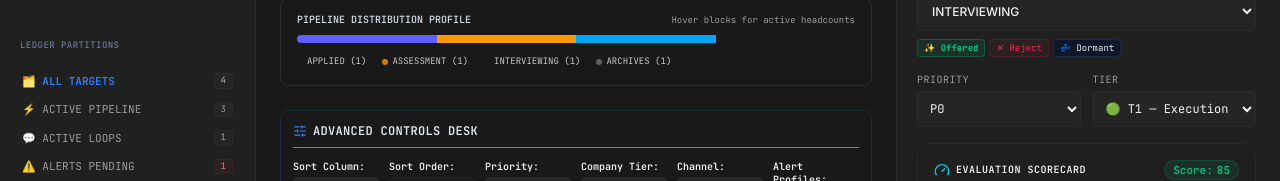
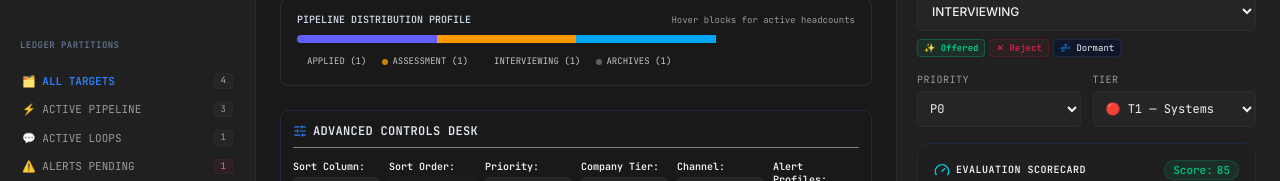
Before and after one commit to johnwesleyquintero/scalesmart-opportunity-os, a React (Vite) app: page / in a window 1280 px wide. Shown: the part 170-351 px from the top of the page. Built offline with nearby package versions, Linux system fonts and the light colour scheme.

Commit message:
refactor(ui): update tier definitions and labels
Standardize tier naming and color coding to align with the Systems/Specialist/Execution hierarchy across filters and opportunity views.

```diff
--- a/src/App.tsx
+++ b/src/App.tsx
@@ -1299,9 +1299,9 @@ export default function App() {
                         className={`p-1.5 rounded text-xs border ${theme.bgInput} cursor-pointer focus:outline-none focus:ring-1 focus:ring-sky-500`}
                       >
                         <option value="ALL">All Tiers</option>
-                        <option value="T1">⭐ Tier 1 (Dream)</option>
-                        <option value="T2">⭐ Tier 2 (High Value)</option>
-                        <option value="T3">⭐ Tier 3 (Standard)</option>
+                        <option value="T1">🔴 Tier 1 (Systems / Architect)</option>
+                        <option value="T2">🟡 Tier 2 (Specialist)</option>
+                        <option value="T3">🟢 Tier 3 (Execution / VA)</option>
                       </select>
                     </div>
 
@@ -1618,9 +1618,9 @@ export default function App() {
                           className={`px-2 py-1 rounded border text-[10.5px] font-mono cursor-pointer focus:outline-none ${theme.bgInput}`}
                         >
                           <option value="">Shift Tier...</option>
-                          <option value="T1">T1 (Execution)</option>
+                          <option value="T1">T1 (Systems)</option>
                           <option value="T2">T2 (Specialist)</option>
-                          <option value="T3">T3 (Systems)</option>
+                          <option value="T3">T3 (Execution)</option>
                         </select>
 
                         <select
--- a/src/components/OpportunityDetails.tsx
+++ b/src/components/OpportunityDetails.tsx
@@ -536,9 +536,9 @@ export default function OpportunityDetails({
               onChange={(e) => onUpdateTier(selectedOpp, e.target.value as OpportunityTier)}
               className={`w-full border rounded p-2 focus:outline-none cursor-pointer ${theme.bgInput}`}
             >
-              <option value="T1" className={isDark ? "bg-[#202020] text-white" : "bg-white text-black"}>🟢 T1 — Execution</option>
+              <option value="T1" className={isDark ? "bg-[#202020] text-white" : "bg-white text-black"}>🔴 T1 — Systems</option>
               <option value="T2" className={isDark ? "bg-[#202020] text-white" : "bg-white text-black"}>🟡 T2 — Specialist</option>
-              <option value="T3" className={isDark ? "bg-[#202020] text-white" : "bg-white text-black"}>🔴 T3 — Systems</option>
+              <option value="T3" className={isDark ? "bg-[#202020] text-white" : "bg-white text-black"}>🟢 T3 — Execution</option>
             </select>
           </div>
         </div>
--- a/src/components/OpportunityModal.tsx
+++ b/src/components/OpportunityModal.tsx
@@ -165,13 +165,13 @@ export default function OpportunityModal({
                     className={`w-full border rounded p-2.5 focus:outline-none cursor-pointer font-sans ${theme.bgInput}`}
                   >
                     <option value="T1" className={isDark ? "bg-[#202020] text-white" : "bg-white text-black"}>
-                      🟢 T1 — Execution / VA Level
+                      🔴 T1 — Systems / Architect Level
                     </option>
                     <option value="T2" className={isDark ? "bg-[#202020] text-white" : "bg-white text-black"}>
                       🟡 T2 — Operations / Specialist Level (Default)
                     </option>
                     <option value="T3" className={isDark ? "bg-[#202020] text-white" : "bg-white text-black"}>
-                      🔴 T3 — Systems / Architect Level
+                      🟢 T3 — Execution / VA Level
                     </option>
                   </select>
                 </div>
```
